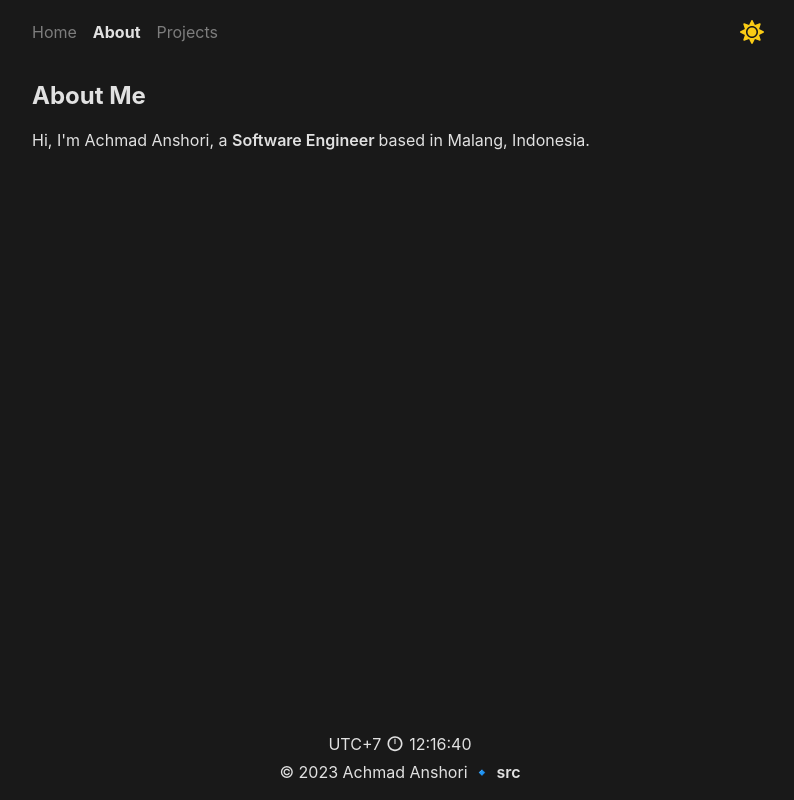
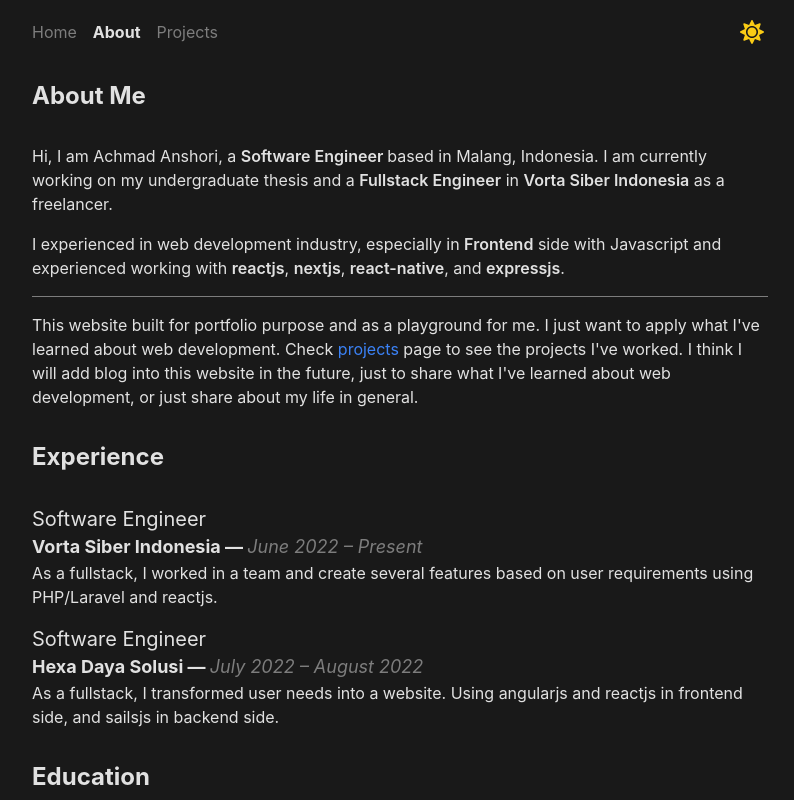
Before and after one commit to anshoriacc/anshori.co, a Next.js app: page /about in a window 1280 px wide. Shown: the top 800 px of the page, without its empty margins (240-1034 px from the left). Built offline with nearby package versions, Linux system fonts and the light colour scheme.

Commit message:
add about page

```diff
--- a/src/pages/about.tsx
+++ b/src/pages/about.tsx
@@ -1,3 +1,4 @@
+import Link from 'next/link';
 import type { NextPage } from 'next';
 
 import Container from '@components/Container';
@@ -5,13 +6,79 @@ import Container from '@components/Container';
 const About: NextPage = () => {
   return (
     <Container title="About">
-      <h1 className="text-2xl font-bold mb-4">About Me</h1>
-      <section>
+      <h2 className="text-2xl font-bold mb-8">About Me</h2>
+      <section className="flex flex-col gap-4 mb-8">
         <p>
-          Hi, I&apos;m Achmad Anshori, a{' '}
+          Hi, I am Achmad Anshori, a{' '}
           <span className="font-semibold">Software Engineer </span>
-          based in Malang, Indonesia.
+          based in Malang, Indonesia. I am currently working on my undergraduate
+          thesis and a <span className="font-semibold">
+            Fullstack Engineer
+          </span>{' '}
+          in <span className="font-semibold">Vorta Siber Indonesia</span> as a
+          freelancer.
         </p>
+        <p>
+          I experienced in web development industry, especially in{' '}
+          <span className="font-semibold">Frontend</span> side with Javascript
+          and experienced working with{' '}
+          <span className="font-semibold">reactjs</span>,{' '}
+          <span className="font-semibold">nextjs</span>,{' '}
+          <span className="font-semibold">react-native</span>, and{' '}
+          <span className="font-semibold">expressjs</span>.
+        </p>
+        <hr className="border-gray-500" />
+        <p>
+          This website built for portfolio purpose and as a playground for me. I
+          just want to apply what I&apos;ve learned about web development. Check{' '}
+          <Link href="/projects">
+            <a className="text-blue-500">projects</a>
+          </Link>{' '}
+          page to see the projects I&apos;ve worked. I think I will add blog
+          into this website in the future, just to share what I&apos;ve learned
+          about web development, or just share about my life in general.
+        </p>
+      </section>
+      <h2 className="text-2xl font-bold mb-8">Experience</h2>
+      <section className="flex flex-col gap-4 mb-8">
+        <div>
+          <h3 className="text-xl">Software Engineer</h3>
+          <h4 className="font-bold text-lg">
+            Vorta Siber Indonesia —{' '}
+            <span className="font-normal italic text-gray-500">
+              June 2022 – Present
+            </span>
+          </h4>
+          <p>
+            As a fullstack, I worked in a team and create several features based
+            on user requirements using PHP/Laravel and reactjs.
+          </p>
+        </div>
+        <div>
+          <h3 className="text-xl">Software Engineer</h3>
+          <h4 className="font-bold text-lg">
+            Hexa Daya Solusi —{' '}
+            <span className="font-normal italic text-gray-500">
+              July 2022 – August 2022
+            </span>
+          </h4>
+          <p>
+            As a fullstack, I transformed user needs into a website. Using
+            angularjs and reactjs in frontend side, and sailsjs in backend side.
+          </p>
+        </div>
+      </section>
+      <h2 className="text-2xl font-bold mb-8">Education</h2>
+      <section className="flex flex-col gap-4 mb-8">
+        <div>
+          <h3 className="text-xl">Computer Science, Bachelor Degree</h3>
+          <h4 className="font-bold text-lg">
+            Universitas Brawijaya —{' '}
+            <span className="font-normal italic text-gray-500">
+              Undergraduate
+            </span>
+          </h4>
+        </div>
       </section>
     </Container>
   );
```
